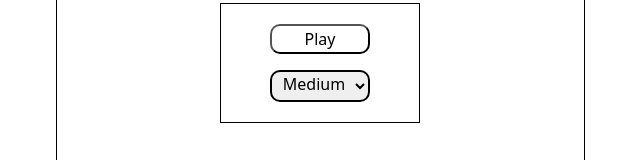
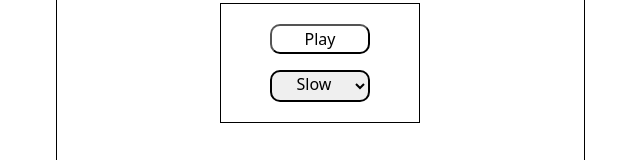
Before and after one commit to mcappucci1/snake-game, a React (Create React App) app: page / in a window 1280 px wide. Shown: the part 337-497 px from the top of the page, without its empty margins (320-960 px from the left). Built offline with nearby package versions, Linux system fonts and the light colour scheme.

Commit message:
Create Snake class + edit components

```diff
--- a/src/components/App.tsx
+++ b/src/components/App.tsx
@@ -4,7 +4,11 @@ import { useState } from "react";
 import 'bootstrap/dist/css/bootstrap.css';
 import "../css/App.css";
 
-export const App = function AppInternal() {
+
+
+
+export const App = () => {
+
     const [currentScore, setCurrentScore] = useState<number>(0);
     const [bestScore, setBestScore] = useState<number>(0);
 
--- a/src/components/GameBoard.tsx
+++ b/src/components/GameBoard.tsx
@@ -1,21 +1,10 @@
-import { memo, useCallback, useEffect, useState } from "react";
-import {
-    addFoodClass,
-    addSnakeClass,
-    ArrowKeys,
-    Direction,
-    getIdFromCoordinate,
-    getRandomFoodCoordinates,
-    NUM_CELLS,
-    removeSnakeClass,
-    Speed,
-    SnakeCell,
-    SNAKE_START_POSITION,
-    removeFoodClass
-} from "../utils/SnakeUtils";
+import { useCallback, useEffect, useState } from "react";
+import { Snake } from '../utils/Snake';
+import { Direction, Speed } from "../utils/SnakeGameUtils";
 import { GameCells } from "./GameCells";
 import { GameBanner } from "./GameBanner";
 import "../css/GameBoard.css";
+
 
 interface Props {
     currentScore: number;
@@ -24,111 +13,68 @@ interface Props {
     setBestScore: (score: number) => void;
 }
 
-export const GameBoard = memo(function GameBoardInternal({ currentScore, setCurrentScore, bestScore, setBestScore }: Props) {
-    const [snake, setSnake] = useState<SnakeCell[]>(SNAKE_START_POSITION);
-    const [snakeDirection, setSnakeDirection] = useState<Direction>(Direction.DOWN);
-    const [food, setFood] = useState<SnakeCell>();
+
+export const GameBoard = ({ currentScore, setCurrentScore, bestScore, setBestScore }: Props) => {
+
+    const [snake] = useState<Snake>(new Snake());
     const [gameOver, setGameOver] = useState<boolean>(true);
-    const [speed, setSpeed] = useState<Speed>(Speed.MEDIUM);
+    const [speed, setSpeed] = useState<Speed>(Speed.SLOW);
 
     const handleChangeSpeed = useCallback((newSpeed: Speed) => {
-        if (newSpeed !== speed) setSpeed(newSpeed);
+        if (newSpeed !== speed) {
+            setSpeed(newSpeed);
+        }
     }, [speed]);
 
-    const isGameOver = () => {
-        const head = snake[0];
-        const over = (head.x < 0 || head.x >= NUM_CELLS || head.y < 0 || head.y >= NUM_CELLS) ||
-            snake.slice(1).reduce((acc, cell) => acc || (cell.x === head.x && cell.y === head.y), false);
-        if (over) setGameOver(true);
-        return over;
-    }
-
-    const didSnakeEat = (movedSnake: SnakeCell[]) => movedSnake[0].x === food!.x && movedSnake[0].y === food!.y;
-
-    const getNextHead = useCallback(() => {
-        return [
-            snakeDirection === Direction.UP ? -1 : snakeDirection === Direction.DOWN ? 1 : 0,
-            snakeDirection === Direction.LEFT ? -1 : snakeDirection === Direction.RIGHT ? 1 : 0
-        ];
-    }, [snakeDirection]);
-
-    const handleMoveSnake = () => {
-        if (gameOver || isGameOver()) return;
-        let movedSnake: SnakeCell[];
-        let [_x, _y] = getNextHead();
-        movedSnake = [{ x: snake[0].x + _x, y: snake[0].y + _y }, ...snake.slice(0,-1)];
-        if (didSnakeEat(movedSnake)) {
-            if (currentScore + 1 > bestScore) setBestScore(currentScore + 1);
-            setCurrentScore(currentScore + 1);
-            removeFoodClass(food!);
-            movedSnake.push(snake[snake.length-1]);
-            createFood();
-        } else removeSnakeClass(snake[snake.length-1]);
-        addSnakeClass(movedSnake[0]);
-        setSnake(movedSnake);
-    };
-
-    const isValidDirectionChange = (dir: Direction, opp: Direction) => {
-        if (snakeDirection === dir || snakeDirection === opp) return false;
-        else if (dir === Direction.UP || dir === Direction.DOWN) return snake[1].y !== snake[0].y;
-        return snake[1].x !== snake[0].x;
-    };
-
-    const handleDirectionChange = (event: KeyboardEvent) => {
-        const { key } = event;
-        if (key === ArrowKeys.UP && isValidDirectionChange(Direction.UP, Direction.DOWN)) setSnakeDirection(Direction.UP);
-        else if (key === ArrowKeys.DOWN && isValidDirectionChange(Direction.DOWN, Direction.UP)) setSnakeDirection(Direction.DOWN);
-        else if (key === ArrowKeys.LEFT && isValidDirectionChange(Direction.LEFT, Direction.RIGHT)) setSnakeDirection(Direction.LEFT);
-        else if (key === ArrowKeys.RIGHT && isValidDirectionChange(Direction.RIGHT, Direction.LEFT)) setSnakeDirection(Direction.RIGHT);
-    };
-
-    const initializeSnake = useCallback(() => SNAKE_START_POSITION.forEach((cell) => addSnakeClass(cell)), []);
-
-    const createFood = () => {
-        let newFood = getRandomFoodCoordinates();
-        const nextHead = getNextHead();
-        const seen = new Set();
-        while (true) {
-            if (!seen.has(getIdFromCoordinate(newFood))) {
-                const foodNotInSnake = snake.reduce((acc, cell) => acc && (cell.x !== newFood.x || cell.y !== newFood.y), true);
-                const foodNotNextHead = snake[0].x + nextHead[0] !== newFood.x || snake[0].y + nextHead[1] !== newFood.y;
-                if (foodNotInSnake && foodNotNextHead) break;
-            }
-            seen.add(getIdFromCoordinate(newFood));
-            newFood = getRandomFoodCoordinates();
-        }
-        setFood(newFood);
-        addFoodClass(newFood);
-    }
-
-    const clearBoard = useCallback(() => {
-        if (food != null) removeFoodClass(food);
-        snake.forEach((cell) => removeSnakeClass(cell));
-    }, [food, snake]);
-
     const handleSetBoard = useCallback(() => {
-        clearBoard();
-        setSnake(SNAKE_START_POSITION);
-        initializeSnake();
+        snake.resetGame();
         setCurrentScore(0);
-        setSnakeDirection(Direction.DOWN);
-    }, [clearBoard, snakeDirection, snake, food]);
+    }, [setCurrentScore, snake]);
 
     const handleStartGame = useCallback(() => {
         setGameOver(false);
-        createFood();
-    }, []);
+    }, [setGameOver]);
+
+    const handleDirectionChange = useCallback((event: KeyboardEvent) => {
+        if (event.key === 'ArrowUp') {
+            snake.changeDirection(Direction.UP);
+        } else if (event.key === 'ArrowDown') {
+            snake.changeDirection(Direction.DOWN);
+        } else if (event.key === 'ArrowLeft') {
+            snake.changeDirection(Direction.LEFT);
+        } else if (event.key === 'ArrowRight') {
+            snake.changeDirection(Direction.RIGHT);
+        }
+    }, [snake]);
+
+    const handleMoveSnake = useCallback(() => {
+        if (!gameOver) {
+            snake.move();
+            const score = snake.score();
+            if (score !== currentScore) {
+                setCurrentScore(score);
+                if (score > bestScore) {
+                    setBestScore(score);
+                }
+            }
+        }
+        if (snake.gameIsOver()) {
+            setGameOver(true);
+        }
+    }, [snake, gameOver, currentScore, setCurrentScore, bestScore, setBestScore]);
 
     useEffect(() => {
         const intervalKey = setInterval(handleMoveSnake, speed);
-        document.addEventListener("keydown", handleDirectionChange);
+        document.addEventListener('keydown', handleDirectionChange);
         return () => {
             clearInterval(intervalKey);
-            document.removeEventListener("keydown", handleDirectionChange);
+            document.removeEventListener('keydown', handleDirectionChange);
         }
-    }, [speed, handleMoveSnake]);
+    }, [speed, handleMoveSnake, handleDirectionChange]);
 
-    useEffect(() => handleSetBoard(), []);
+    useEffect(() => {
+        snake.resetSnake();
+    }, [snake])
 
     return (
         <div id="game-board-container">
@@ -141,4 +87,4 @@ export const GameBoard = memo(function GameBoardInternal({ currentScore, setCurr
             <GameCells />
         </div>
     );
-});
+};
--- a/src/components/ScoreCounter.tsx
+++ b/src/components/ScoreCounter.tsx
@@ -1,9 +1,11 @@
-import { memo, useState } from "react";
+import { memo } from "react";
+import "../css/App.css";
 
 interface Props {
     currentScore: number;
     bestScore: number;
 }
+
 export const ScoreCounter = memo(function ScoreCounterInternal({ currentScore, bestScore }: Props) {
     return (
         <div className="text-center mb-2">
--- a/src/index.tsx
+++ b/src/index.tsx
@@ -1,9 +1,4 @@
-import { StrictMode } from 'react';
 import { createRoot } from 'react-dom/client';
 import { App } from './components/App';
 
-const root = createRoot(document.getElementById('root') as HTMLElement);
-
-root.render(
-    <App />
-);
+createRoot(document.getElementById('root') as HTMLElement).render(<App />);
--- /dev/null
+++ b/src/utils/Snake.ts
@@ -0,0 +1,126 @@
+import {
+    Direction,
+    SNAKE_START_POSITION,
+    Cell,
+    NUM_GAME_CELLS,
+    removeSnakeClass,
+    addSnakeClass,
+    addFoodClass,
+    removeFoodClass
+} from './SnakeGameUtils';
+
+
+
+
+export class Snake {
+
+    snake: Cell[] = [];
+    direction: Direction = Direction.DOWN;
+    food: Cell = { x: 0, y: 0};
+
+    resetGame() {
+        this.resetSnake();
+        this.direction = Direction.DOWN;
+        this.setNewFood();
+    }
+
+    resetSnake() {
+        this.snake.forEach((cell) => removeSnakeClass(cell));
+        SNAKE_START_POSITION.forEach((cell) => addSnakeClass(cell));
+        this.snake = [...SNAKE_START_POSITION];
+    }
+
+    generateRandomCell(): Cell {
+        return {
+            x: Math.floor(Math.random() * NUM_GAME_CELLS),
+            y: Math.floor(Math.random() * NUM_GAME_CELLS)
+        };
+    }
+
+    getNextHead(): Cell {
+        const addToX = this.direction === Direction.UP ? 1 : this.direction === Direction.DOWN ? -1 : 0;
+        const addToY = this.direction === Direction.LEFT ? 1 : this.direction === Direction.RIGHT ? -1 : 0;
+        return {
+            x: this.snake[0].x - addToX,
+            y: this.snake[0].y - addToY
+        };
+    }
+
+    gameIsOver() {
+        const head = this.snake[0];
+        return (
+            head.x < 0 || head.x >= NUM_GAME_CELLS ||
+            head.y < 0 || head.y >= NUM_GAME_CELLS ||
+            this.snake.slice(1).reduce((acc, cell) => {
+                return acc || (cell.x === head.x && cell.y === head.y)
+            }, false)
+        );
+    }
+
+    setNewFood() {
+        let newFood = this.generateRandomCell();
+        const nextHead = this.getNextHead();
+        const hashCell = (cell: Cell) => cell.x * NUM_GAME_CELLS + cell.y;
+        const seen = new Set();
+
+        while (true) {
+            if (!seen.has(newFood)) {
+                let foodNotInSnake = true;
+                for (let i = 0; i < this.snake.length && foodNotInSnake; ++i) {
+                    const cell = this.snake[i];
+                    foodNotInSnake = cell.x !== newFood.x || cell.y !== newFood.y;
+                }
+                const foodNotNextHead = nextHead.x !== newFood.x || nextHead.y !== newFood.y;
+                if (foodNotInSnake && foodNotNextHead) {
+                    break;
+                }
+            }
+            seen.add(hashCell(newFood));
+            newFood = this.generateRandomCell();
+        }
+
+        removeFoodClass(this.food);
+        addFoodClass(newFood);
+        this.food = newFood;
+    }
+
+    move() {
+        const newHeadOfSnake = this.getNextHead();
+        this.snake.unshift(newHeadOfSnake);
+        const snakeAteFood = this.snake[0].x === this.food.x && this.snake[0].y === this.food.y
+        if (snakeAteFood) {
+            removeFoodClass(this.food);
+            this.setNewFood();
+        } else {
+            const removeCell = this.snake.pop();
+            removeSnakeClass(removeCell!);
+        }
+        addSnakeClass(newHeadOfSnake);
+    }
+
+    isValidDirectionChange(directionChange: Direction, oppositeDirection: Direction) {
+        if (this.direction === directionChange || this.direction === oppositeDirection) {
+            return false;
+        } else if (directionChange === Direction.UP || directionChange === Direction.DOWN) {
+            return this.snake[1].y !== this.snake[0].y;
+        } else {
+            return this.snake[1].x !== this.snake[0].x;
+        }
+    }
+
+    changeDirection(direction: Direction) {
+        if (direction === Direction.UP && this.isValidDirectionChange(Direction.UP, Direction.DOWN)) {
+            this.direction = Direction.UP;
+        } else if (direction === Direction.DOWN && this.isValidDirectionChange(Direction.DOWN, Direction.UP)) {
+            this.direction = Direction.DOWN;
+        } else if (direction === Direction.RIGHT && this.isValidDirectionChange(Direction.RIGHT, Direction.LEFT)) {
+            this.direction = Direction.RIGHT;
+        } else if (direction === Direction.LEFT && this.isValidDirectionChange(Direction.LEFT, Direction.RIGHT)) {
+            this.direction = Direction.LEFT;
+        }
+    }
+
+    score() {
+        return this.snake.length - SNAKE_START_POSITION.length;
+    }
+}
--- /dev/null
+++ b/src/utils/SnakeGameUtils.ts
@@ -0,0 +1,54 @@
+export const enum Direction {
+    UP,
+    DOWN,
+    LEFT,
+    RIGHT
+}
+
+export const enum Speed {
+    SLOW = 100,
+    MEDIUM = 75,
+    FAST = 50
+}
+
+export const enum ArrowKeys {
+    UP,
+    DOWN,
+    LEFT,
+    RIGHT
+}
+
+export type Cell = {
+    x: number,
+    y: number
+}
+
+export const SNAKE_START_POSITION: Cell[] = [
+    { x: 6, y: 10 },
+    { x: 5, y: 10 },
+    { x: 4, y: 10 },
+    { x: 3, y: 10 },
+    { x: 2, y: 10}
+];
+
+export const NUM_GAME_CELLS = 21;
+
+export const getIdFromCoordinate = (coor: Cell) => {
+    return `${coor.x}-${coor.y}`;
+}
+
+export const addSnakeClass = (coor: Cell) => {
+    document.getElementById(getIdFromCoordinate(coor))?.classList.add("snake-cell");
+}
+
+export const removeSnakeClass = (coor: Cell) => {
+    document.getElementById(getIdFromCoordinate(coor))?.classList.remove("snake-cell");
+}
+
+export const addFoodClass = (coor: Cell) => {
+    document.getElementById(getIdFromCoordinate(coor))?.classList.add("food-cell");
+}
+
+export const removeFoodClass = (coor: Cell) => {
+    document.getElementById(getIdFromCoordinate(coor))?.classList.remove("food-cell");
+}
--- a/src/utils/SnakeUtils.ts
+++ /dev/null
@@ -1,40 +0,0 @@
-export const enum Direction {
-    UP,
-    DOWN,
-    LEFT,
-    RIGHT
-}
-export const enum Speed {
-    SLOW = 100,
-    MEDIUM = 75,
-    FAST = 50
-}
-export const enum ArrowKeys {
-    UP = "ArrowUp",
-    DOWN = "ArrowDown",
-    LEFT = "ArrowLeft",
-    RIGHT = "ArrowRight",
-}
-
-export type SnakeCell = {
-    x: number,
-    y: number
-}
-
-export const SNAKE_START_POSITION: SnakeCell[] = [
-    { x: 6, y: 10 },
-    { x: 5, y: 10 },
-    { x: 4, y: 10 },
-    { x: 3, y: 10 },
-    { x: 2, y: 10}
-];
-export const NUM_CELLS = 21;
-
-export const getIdFromCoordinate = (coor: SnakeCell) => `${coor.x}-${coor.y}`;
-export const addSnakeClass = (coor: SnakeCell) => document.getElementById(getIdFromCoordinate(coor))?.classList.add("snake-cell");
-export const removeSnakeClass = (coor: SnakeCell) => document.getElementById(getIdFromCoordinate(coor))?.classList.remove("snake-cell");
-export const addFoodClass = (coor: SnakeCell) => document.getElementById(getIdFromCoordinate(coor))?.classList.add("food-cell");
-export const removeFoodClass = (coor: SnakeCell) => document.getElementById(getIdFromCoordinate(coor))?.classList.remove("food-cell");
-export const getRandomFoodCoordinates = (): SnakeCell => {
-    return { x: Math.floor(Math.random() * NUM_CELLS), y: Math.floor(Math.random() * NUM_CELLS) };
-}
```
Also changed, not shown: src/components/GameBanner.tsx (+9 -13 lines), src/components/GameCells.tsx (+8 -8 lines), src/components/GameCounter.tsx (+4 -4 lines).
